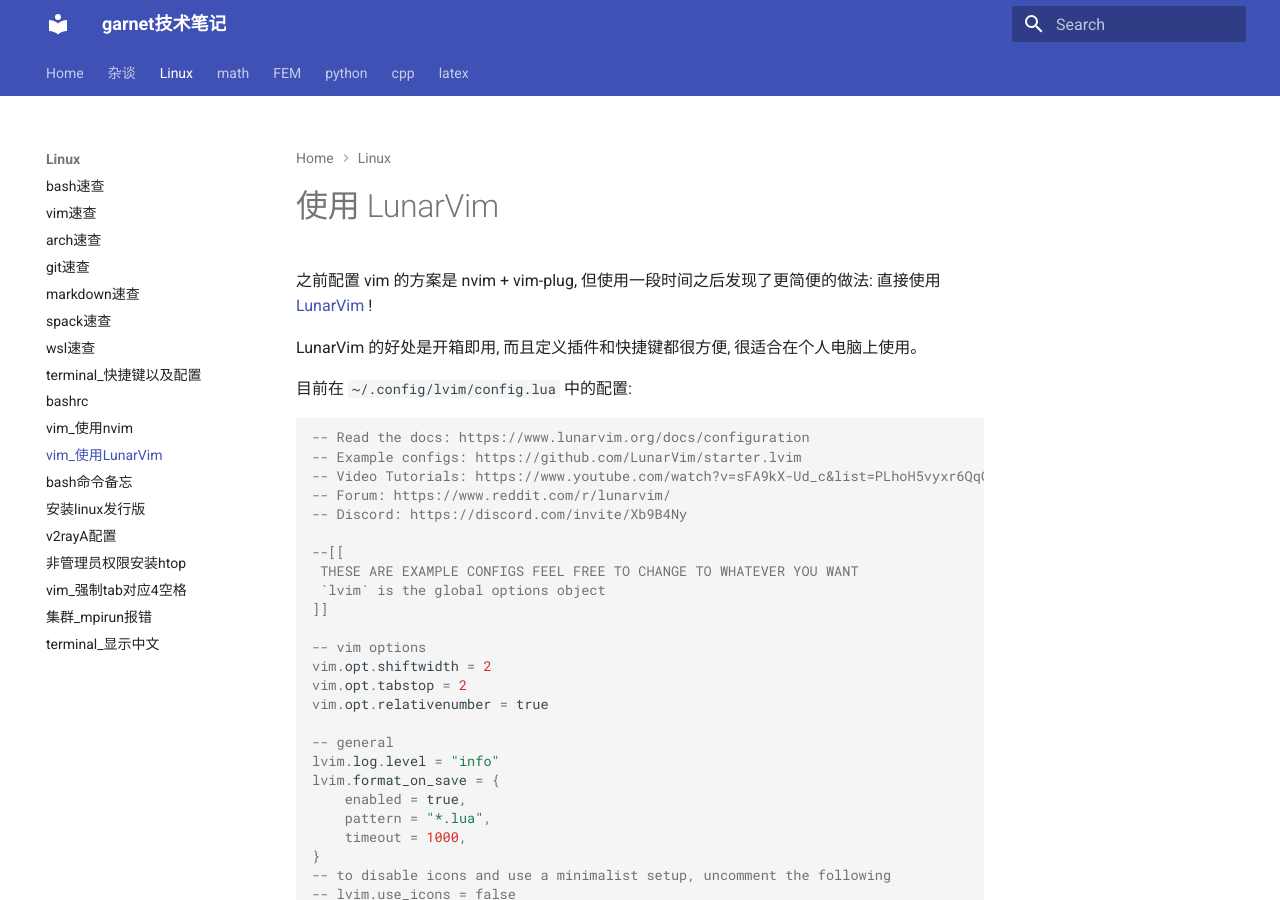
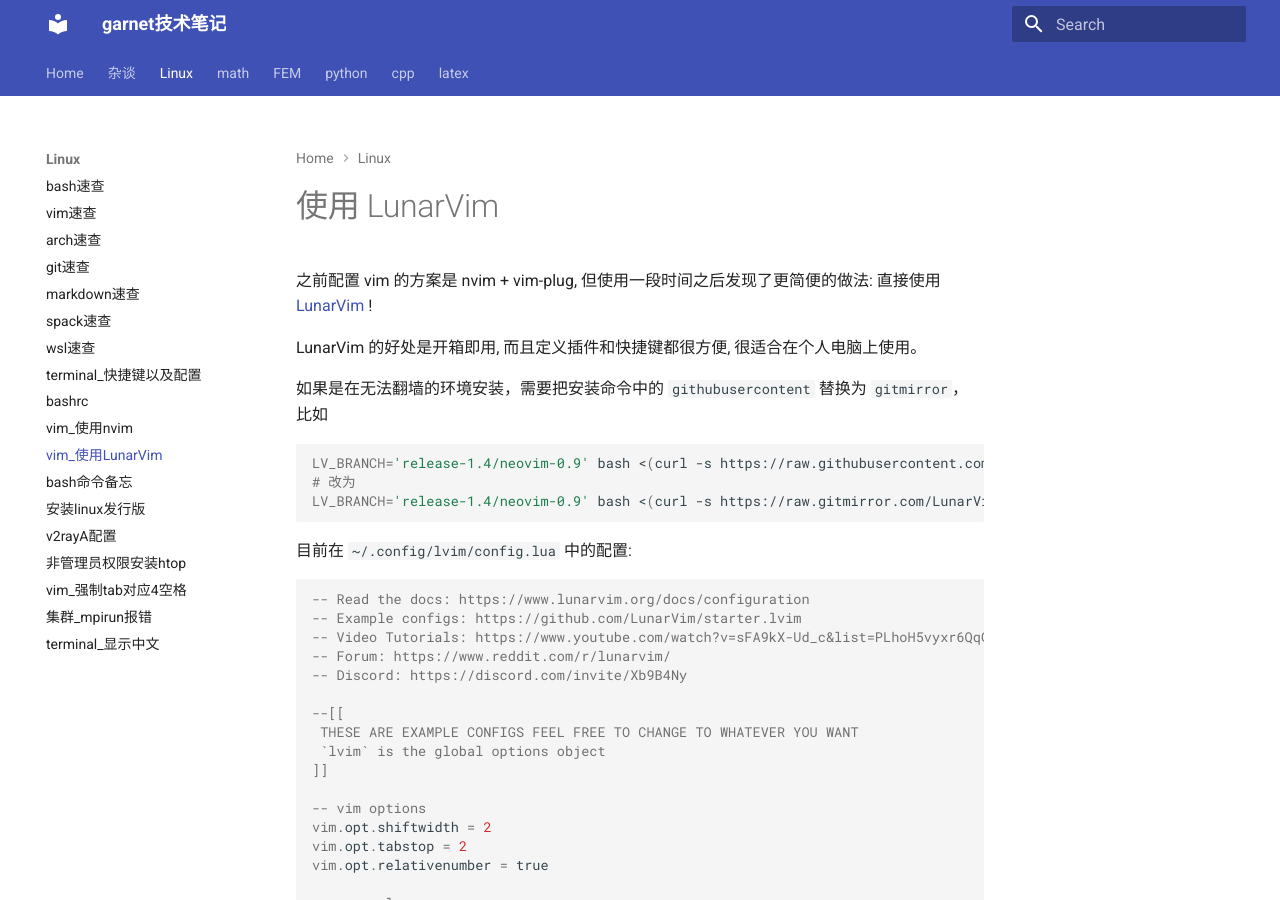
Before and after one commit to ymma98/technotes, an MkDocs documentation site: the page built from docs/Linux/vim_使用LunarVim.md, in a window 1280 px wide and 900 px high. Built offline with MkDocs 1.6.1 and Material for MkDocs 9.7.7, drawn with Linux system fonts in a browser that asks for light colours.

Commit message:
docs/Linux/vim_使用LunarVim.md updated from https://stackedit.cn/

````diff
--- a/docs/Linux/vim_使用LunarVim.md
+++ b/docs/Linux/vim_使用LunarVim.md
@@ -3,6 +3,13 @@
 之前配置 vim 的方案是 nvim + vim-plug, 但使用一段时间之后发现了更简便的做法: 直接使用 [LunarVim](https://www.lunarvim.org/) !
 
 LunarVim 的好处是开箱即用, 而且定义插件和快捷键都很方便, 很适合在个人电脑上使用。
+
+如果是在无法翻墙的环境安装，需要把安装命令中的 `githubusercontent` 替换为 `gitmirror`，比如
+```bash
+LV_BRANCH='release-1.4/neovim-0.9' bash <(curl -s https://raw.githubusercontent.com/LunarVim/LunarVim/release-1.4/neovim-0.9/utils/installer/install.sh)
+# 改为
+LV_BRANCH='release-1.4/neovim-0.9' bash <(curl -s https://raw.gitmirror.com/LunarVim/LunarVim/release-1.4/neovim-0.9/utils/installer/install.sh)
+```
 
 目前在 `~/.config/lvim/config.lua` 中的配置:
 
````
Also changed, not shown: other parts of docs/Linux/vim_使用LunarVim.md (+3 -3 lines).
